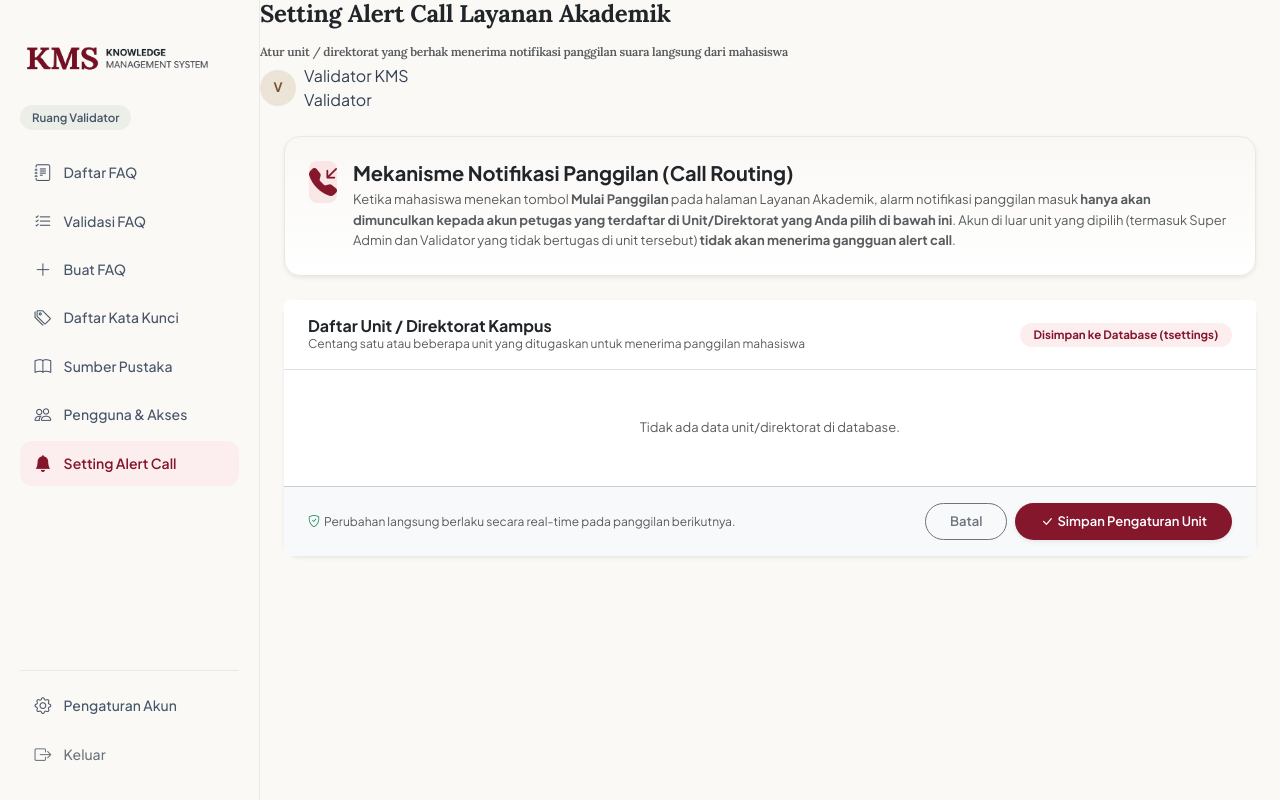
After one commit to theycallme-vid/knowms, a Laravel app: template resources/views/validator/pengaturan-alert-call.blade.php in a window 1280 px wide. The commit adds this page. Run offline with Laravel 12, Linux system fonts and the light colour scheme; the template is opened without the code that fills it, so the values that code supplies are empty.

Commit message:
Penambahan alert panggilan masuk, pengaturan call, dan pembaruan view untuk validator

```diff
--- a/resources/views/validator/buatfaq.blade.php
+++ b/resources/views/validator/buatfaq.blade.php
@@ -61,6 +61,10 @@
                 <a href="{{ route('validator.pengguna-akses') }}" class="nav-link-custom">
                     <i class="bi bi-people"></i>
                     <span>Pengguna &amp; Akses</span>
+                </a>
+                <a href="{{ route('validator.pengaturanAlertCall') }}" class="nav-link-custom">
+                    <i class="bi bi-bell-fill"></i>
+                    <span>Setting Alert Call</span>
                 </a>
             </nav>
         </div>
--- a/resources/views/validator/daftarFAQ.blade.php
+++ b/resources/views/validator/daftarFAQ.blade.php
@@ -255,6 +255,10 @@
                 <a href="{{ route('validator.pengguna-akses') }}" class="nav-link-custom">
                     <i class="bi bi-people"></i>
                     <span>Pengguna &amp; Akses</span>
+                </a>
+                <a href="{{ route('validator.pengaturanAlertCall') }}" class="nav-link-custom">
+                    <i class="bi bi-bell-fill"></i>
+                    <span>Setting Alert Call</span>
                 </a>
             </nav>
         </div>
@@ -1017,5 +1021,7 @@
     });
     @endif
 </script>
+
+
 </body>
 </html>
--- a/resources/views/validator/dashboard.blade.php
+++ b/resources/views/validator/dashboard.blade.php
@@ -76,6 +76,10 @@
                 <a href="{{ route('validator.pengguna-akses') }}" class="nav-link-custom">
                     <i class="bi bi-people"></i>
                     <span>Pengguna &amp; Akses</span>
+                </a>
+                <a href="{{ route('validator.pengaturanAlertCall') }}" class="nav-link-custom">
+                    <i class="bi bi-bell-fill"></i>
+                    <span>Setting Alert Call</span>
                 </a>
             </nav>
         </div>
@@ -608,8 +612,8 @@
         sidebar.classList.toggle('show');
         backdrop.classList.toggle('d-none');
     }
+</script>
 
 
-</script>
 </body>
 </html>
--- a/resources/views/validator/katakunci.blade.php
+++ b/resources/views/validator/katakunci.blade.php
@@ -61,6 +61,10 @@
                 <a href="{{ route('validator.pengguna-akses') }}" class="nav-link-custom">
                     <i class="bi bi-people"></i>
                     <span>Pengguna &amp; Akses</span>
+                </a>
+                <a href="{{ route('validator.pengaturanAlertCall') }}" class="nav-link-custom">
+                    <i class="bi bi-bell-fill"></i>
+                    <span>Setting Alert Call</span>
                 </a>
             </nav>
         </div>
--- /dev/null
+++ b/resources/views/validator/pengaturan-alert-call.blade.php
@@ -0,0 +1,346 @@
+<!DOCTYPE html>
+<html lang="id">
+<head>
+    <meta charset="UTF-8">
+    <meta name="viewport" content="width=device-width, initial-scale=1.0">
+    <title>Setting Alert Call - Ruang Validator | KMS</title>
+    <link rel="icon" type="image/png" sizes="512x512" href="{{ asset('images/logo/logo-head.png') }}">
+
+    <!-- Google Fonts: Plus Jakarta Sans & Lora -->
+    <link rel="preconnect" href="https://fonts.googleapis.com">
+    <link rel="preconnect" href="https://fonts.gstatic.com" crossorigin>
+    <link href="https://fonts.googleapis.com/css2?family=Lora:ital,wght@0,500;0,600;0,700;1,500;1,600&family=Plus+Jakarta+Sans:wght@400;500;600;700&display=swap" rel="stylesheet">
+
+    <!-- Bootstrap 5.3 CSS -->
+    <link href="https://cdn.jsdelivr.net/npm/bootstrap@5.3.3/dist/css/bootstrap.min.css" rel="stylesheet">
+    <link rel="stylesheet" href="https://cdn.jsdelivr.net/npm/bootstrap-icons@1.11.3/font/bootstrap-icons.min.css">
+
+    <!-- Data Entry & Validator Styles -->
+    <link rel="stylesheet" href="{{ asset('css/dataentry/style.css') }}">
+    <link rel="stylesheet" href="{{ asset('css/validator/style.css') }}">
+
+    <style>
+        .unit-card-select {
+            border: 1.5px solid #E2E8F0;
+            border-radius: 16px;
+            background: #FFFFFF;
+            padding: 1.25rem 1.5rem;
+            transition: all 0.2s ease;
+            cursor: pointer;
+            position: relative;
+        }
+
+        .unit-card-select:hover {
+            border-color: #85172C;
+            box-shadow: 0 8px 20px rgba(133, 23, 44, 0.06);
+            transform: translateY(-2px);
+        }
+
+        .unit-card-select.is-selected {
+            border-color: #85172C;
+            background: #FFFDFD;
+            box-shadow: 0 4px 14px rgba(133, 23, 44, 0.08);
+        }
+
+        .unit-checkbox {
+            width: 20px;
+            height: 20px;
+            accent-color: #85172C;
+            cursor: pointer;
+        }
+
+        .user-avatar-mini {
+            width: 30px;
+            height: 30px;
+            border-radius: 50%;
+            background: #F1F5F9;
+            color: #475569;
+            font-size: 0.72rem;
+            font-weight: 700;
+            display: inline-flex;
+            align-items: center;
+            justify-content: center;
+            border: 1px solid #CBD5E1;
+        }
+    </style>
+</head>
+<body>
+
+<div class="d-flex">
+    <!-- Sidebar Validator -->
+    <aside class="sidebar" id="sidebar">
+        <div>
+            <!-- KMS Brand Header -->
+            <div class="sidebar-brand">
+                <img src="{{ asset('images/logo/logo-KMS.png') }}" alt="Logo KMS - Knowledge Management System" class="sidebar-logo-img">
+            </div>
+
+            <!-- Role Badge -->
+            <div>
+                <span class="role-pill">Ruang Validator</span>
+            </div>
+
+            <!-- Navigation Links -->
+            <nav class="nav flex-column">
+                <a href="{{ route('validator.daftarFAQ') }}" class="nav-link-custom">
+                    <i class="bi bi-journal-text"></i>
+                    <span>Daftar FAQ</span>
+                </a>
+                <a href="{{ route('validator.validasiFAQ') }}" class="nav-link-custom">
+                    <i class="bi bi-list-check"></i>
+                    <span>Validasi FAQ</span>
+                </a>
+                <a href="{{ route('validator.buatfaq') }}" class="nav-link-custom">
+                    <i class="bi bi-plus-lg"></i>
+                    <span>Buat FAQ</span>
+                </a>
+                <a href="{{ route('validator.katakunci') }}" class="nav-link-custom">
+                    <i class="bi bi-tags"></i>
+                    <span>Daftar Kata Kunci</span>
+                </a>
+                <a href="{{ route('validator.sumberpustaka') }}" class="nav-link-custom">
+                    <i class="bi bi-book"></i>
+                    <span>Sumber Pustaka</span>
+                </a>
+                <a href="{{ route('validator.pengguna-akses') }}" class="nav-link-custom">
+                    <i class="bi bi-people"></i>
+                    <span>Pengguna &amp; Akses</span>
+                </a>
+                <a href="{{ route('validator.pengaturanAlertCall') }}" class="nav-link-custom active">
+                    <i class="bi bi-bell-fill"></i>
+                    <span>Setting Alert Call</span>
+                </a>
+            </nav>
+        </div>
+
+        <!-- Bottom Section of Sidebar -->
+        <div>
+            <hr class="sidebar-divider">
+            <a href="{{ route('validator.pengaturanAkun') }}" class="nav-link-custom">
+                <i class="bi bi-gear"></i>
+                <span>Pengaturan Akun</span>
+            </a>
+            <a href="javascript:void(0)" onclick="openLogoutModal()" class="nav-link-custom nav-link-logout text-secondary">
+                <i class="bi bi-box-arrow-right"></i>
+                <span>Keluar</span>
+            </a>
+        </div>
+    </aside>
+
+    <!-- Overlay Mobile -->
+    <div class="d-lg-none position-fixed top-0 start-0 w-100 h-100 bg-dark bg-opacity-25 d-none" id="sidebarBackdrop" onclick="toggleSidebar()"></div>
+
+    <!-- Main Content -->
+    <div class="main-content flex-grow-1">
+        <!-- Topbar Header -->
+        <header class="topbar">
+            <div class="d-flex align-items-center gap-3">
+                <button class="btn btn-sm btn-light d-lg-none" onclick="toggleSidebar()" aria-label="Toggle Sidebar">
+                    <i class="bi bi-list fs-5"></i>
+                </button>
+                <div class="page-title">
+                    <h1 class="h4 fw-bold mb-0 text-dark">Setting Alert Call Layanan Akademik</h1>
+                    <span class="text-muted fs-12">Atur unit / direktorat yang berhak menerima notifikasi panggilan suara langsung dari mahasiswa</span>
+                </div>
+            </div>
+
+            <!-- Profile Info -->
+            <div class="d-flex align-items-center gap-3">
+                <div class="user-profile d-flex align-items-center gap-2">
+                    <div class="avatar-circle">
+                        {{ strtoupper(substr(auth()->user()->nama ?? 'V', 0, 1)) }}
+                    </div>
+                    <div class="d-none d-md-block text-start">
+                        <div class="user-name">{{ auth()->user()->nama ?? 'Validator KMS' }}</div>
+                        <div class="user-role">Validator</div>
+                    </div>
+                </div>
+            </div>
+        </header>
+
+        <!-- Content Area -->
+        <div class="content-body p-4">
+            <!-- Alert Notifikasi -->
+            @if(session('success'))
+                <div class="alert alert-success alert-dismissible fade show border-0 rounded-3 shadow-sm d-flex align-items-center gap-2 mb-4" role="alert">
+                    <i class="bi bi-check-circle-fill fs-5 text-success"></i>
+                    <div>{{ session('success') }}</div>
+                    <button type="button" class="btn-close ms-auto" data-bs-dismiss="alert" aria-label="Close"></button>
+                </div>
+            @endif
+
+            @if($errors->any())
+                <div class="alert alert-danger alert-dismissible fade show border-0 rounded-3 shadow-sm d-flex align-items-center gap-2 mb-4" role="alert">
+                    <i class="bi bi-exclamation-triangle-fill fs-5 text-danger"></i>
+                    <div>
+                        @foreach($errors->all() as $err)
+                            <div>{{ $err }}</div>
+                        @endforeach
+                    </div>
+                    <button type="button" class="btn-close ms-auto" data-bs-dismiss="alert" aria-label="Close"></button>
+                </div>
+            @endif
+
+            <!-- Info Callout -->
+            <div class="card border-0 shadow-sm rounded-4 mb-4" style="background: linear-gradient(180deg, #FAF8F5 0%, #FFFFFF 100%); border: 1px solid #EDE7E1 !important;">
+                <div class="card-body p-4">
+                    <div class="d-flex align-items-start gap-3">
+                        <div class="rounded-3 p-2.5 bg-danger bg-opacity-10 text-danger flex-shrink-0" style="color: #85172C !important;">
+                            <i class="bi bi-telephone-inbound-fill fs-3"></i>
+                        </div>
+                        <div>
+                            <h2 class="h5 fw-bold text-dark mb-1">Mekanisme Notifikasi Panggilan (Call Routing)</h2>
+                            <p class="text-muted fs-13 mb-0" style="line-height: 1.6;">
+                                Ketika mahasiswa menekan tombol <strong>Mulai Panggilan</strong> pada halaman Layanan Akademik, alarm notifikasi panggilan masuk <strong>hanya akan dimunculkan kepada akun petugas yang terdaftar di Unit/Direktorat yang Anda pilih di bawah ini</strong>. Akun di luar unit yang dipilih (termasuk Super Admin dan Validator yang tidak bertugas di unit tersebut) <strong>tidak akan menerima gangguan alert call</strong>.
+                            </p>
+                        </div>
+                    </div>
+                </div>
+            </div>
+
+            <!-- Form Pengaturan Unit -->
+            <form action="{{ route('validator.pengaturanAlertCall.update') }}" method="POST">
+                @csrf
+
+                <div class="card border-0 shadow-sm rounded-4 mb-4">
+                    <div class="card-header bg-white py-3 px-4 border-bottom">
+                        <div class="d-flex align-items-center justify-content-between">
+                            <div>
+                                <h3 class="h6 fw-bold mb-0 text-dark">Daftar Unit / Direktorat Kampus</h3>
+                                <div class="text-muted fs-12 mt-0.5">Centang satu atau beberapa unit yang ditugaskan untuk menerima panggilan mahasiswa</div>
+                            </div>
+                            <span class="badge rounded-pill" style="background-color: #FCEEEF; color: #85172C; font-size: 0.72rem; padding: 0.4rem 0.85rem; font-weight: 700;">
+                                Disimpan ke Database (tsettings)
+                            </span>
+                        </div>
+                    </div>
+
+                    <div class="card-body p-4">
+                        <div class="row g-3">
+                            @forelse($direktorats as $dir)
+                                @php
+                                    $isSelected = in_array((int)$dir->id, $selectedUnitIds, true);
+                                    $userCount = $dir->users->count();
+                                @endphp
+                                <div class="col-md-6 col-xl-4">
+                                    <label class="unit-card-select w-100 d-block {{ $isSelected ? 'is-selected' : '' }}" for="unit_check_{{ $dir->id }}">
+                                        <div class="d-flex align-items-start justify-content-between mb-2">
+                                            <div class="d-flex align-items-center gap-2">
+                                                <input type="checkbox"
+                                                       name="unit_ids[]"
+                                                       value="{{ $dir->id }}"
+                                                       id="unit_check_{{ $dir->id }}"
+                                                       class="unit-checkbox"
+                                                       {{ $isSelected ? 'checked' : '' }}
+                                                       onchange="toggleCardSelected(this)">
+                                                <span class="fw-bold text-dark fs-14">{{ $dir->nama }}</span>
+                                            </div>
+                                            <span class="badge rounded-pill {{ $isSelected ? 'bg-danger text-white' : 'bg-light text-muted border' }}" style="font-size: 0.68rem;">
+                                                {{ $isSelected ? 'Aktif Menerima' : 'Tidak Aktif' }}
+                                            </span>
+                                        </div>
+
+                                        <!-- Informasi Staf di Unit Tersebut -->
+                                        <div class="mt-2 pt-2 border-top border-light fs-12 text-muted">
+                                            <div class="d-flex align-items-center justify-content-between mb-1.5">
+                                                <span>Total Petugas:</span>
+                                                <span class="fw-semibold text-dark">{{ $userCount }} Akun</span>
+                                            </div>
+                                            @if($userCount > 0)
+                                                <div class="d-flex flex-wrap gap-1 mt-1">
+                                                    @foreach($dir->users->take(3) as $usr)
+                                                        <span class="badge bg-light text-secondary border font-monospace" style="font-size: 0.7rem;" title="{{ $usr->email }} ({{ $usr->role->nama ?? 'Staff' }})">
+                                                            <i class="bi bi-person me-0.5"></i>{{ Str::limit($usr->nama, 14) }}
+                                                        </span>
+                                                    @endforeach
+                                                    @if($userCount > 3)
+                                                        <span class="badge bg-light text-muted border" style="font-size: 0.7rem;">+{{ $userCount - 3 }} lainnya</span>
+                                                    @endif
+                                                </div>
+                                            @else
+                                                <div class="text-warning fs-11 mt-1">
+                                                    <i class="bi bi-info-circle me-1"></i>Belum ada akun petugas di unit ini
+                                                </div>
+                                            @endif
+                                        </div>
+                                    </label>
+                                </div>
+                            @empty
+                                <div class="col-12 text-center py-4 text-muted fs-13">
+                                    Tidak ada data unit/direktorat di database.
+                                </div>
+                            @endforelse
+                        </div>
+                    </div>
+
+                    <div class="card-footer bg-light py-3 px-4 d-flex align-items-center justify-content-between">
+                        <span class="fs-12 text-muted">
+                            <i class="bi bi-shield-check text-success me-1"></i>Perubahan langsung berlaku secara real-time pada panggilan berikutnya.
+                        </span>
+                        <div class="d-flex gap-2">
+                            <a href="{{ route('validator.dashboard') }}" class="btn btn-outline-secondary px-4 py-2 fs-13 fw-semibold rounded-pill">
+                                Batal
+                            </a>
+                            <button type="submit" class="btn px-4 py-2 fs-13 fw-semibold text-white rounded-pill shadow-sm" style="background-color: #85172C;">
+                                <i class="bi bi-check-lg me-1"></i>Simpan Pengaturan Unit
+                            </button>
+                        </div>
+                    </div>
+                </div>
+            </form>
+        </div>
+    </div>
+</div>
+
+<!-- Modal Logout -->
+<div class="modal fade" id="logoutModal" tabindex="-1" aria-hidden="true">
+    <div class="modal-dialog modal-dialog-centered" style="max-width: 400px;">
+        <div class="modal-content border-0 rounded-4 shadow">
+            <div class="modal-body p-4 text-center">
+                <i class="bi bi-box-arrow-right text-danger fs-1 d-block mb-3"></i>
+                <h3 class="h5 fw-bold mb-2">Konfirmasi Keluar</h3>
+                <p class="text-muted fs-13 mb-4">Apakah Anda yakin ingin keluar dari Ruang Validator?</p>
+                <div class="d-flex gap-2">
+                    <button type="button" class="btn btn-light flex-fill rounded-pill py-2 fs-13" data-bs-dismiss="modal">Batal</button>
+                    <form action="{{ route('logout') }}" method="POST" class="flex-fill m-0">
+                        @csrf
+                        <button type="submit" class="btn btn-danger w-100 rounded-pill py-2 fs-13">Ya, Keluar</button>
+                    </form>
+                </div>
+            </div>
+        </div>
+    </div>
+</div>
+
+<!-- Bootstrap 5.3 JS Bundle -->
+<script src="https://cdn.jsdelivr.net/npm/bootstrap@5.3.3/dist/js/bootstrap.bundle.min.js"></script>
+
+<script>
+    function toggleCardSelected(cb) {
+        const card = cb.closest('.unit-card-select');
+        if (card) {
+            if (cb.checked) {
+                card.classList.add('is-selected');
+            } else {
+                card.classList.remove('is-selected');
+            }
+        }
+    }
+
+    function toggleSidebar() {
+        const sidebar = document.getElementById('sidebar');
+        const backdrop = document.getElementById('sidebarBackdrop');
+        if (sidebar) sidebar.classList.toggle('show');
+        if (backdrop) backdrop.classList.toggle('d-none');
+    }
+
+    function openLogoutModal() {
+        const modal = new bootstrap.Modal(document.getElementById('logoutModal'));
+        modal.show();
+    }
+</script>
+
+
+
+</body>
+</html>
--- a/resources/views/validator/pengaturanakun.blade.php
+++ b/resources/views/validator/pengaturanakun.blade.php
@@ -74,6 +74,10 @@
                 <a href="{{ route('validator.pengguna-akses') }}" class="nav-link-custom">
                     <i class="bi bi-people"></i>
                     <span>Pengguna &amp; Akses</span>
+                </a>
+                <a href="{{ route('validator.pengaturanAlertCall') }}" class="nav-link-custom">
+                    <i class="bi bi-bell-fill"></i>
+                    <span>Setting Alert Call</span>
                 </a>
             </nav>
         </div>
--- a/resources/views/validator/sumberpustaka.blade.php
+++ b/resources/views/validator/sumberpustaka.blade.php
@@ -61,6 +61,10 @@
                 <a href="{{ route('validator.pengguna-akses') }}" class="nav-link-custom">
                     <i class="bi bi-people"></i>
                     <span>Pengguna &amp; Akses</span>
+                </a>
+                <a href="{{ route('validator.pengaturanAlertCall') }}" class="nav-link-custom">
+                    <i class="bi bi-bell-fill"></i>
+                    <span>Setting Alert Call</span>
                 </a>
             </nav>
         </div>
--- a/resources/views/validator/validasiFAQ.blade.php
+++ b/resources/views/validator/validasiFAQ.blade.php
@@ -73,6 +73,10 @@
                 <a href="{{ route('validator.pengguna-akses') }}" class="nav-link-custom">
                     <i class="bi bi-people"></i>
                     <span>Pengguna &amp; Akses</span>
+                </a>
+                <a href="{{ route('validator.pengaturanAlertCall') }}" class="nav-link-custom">
+                    <i class="bi bi-bell-fill"></i>
+                    <span>Setting Alert Call</span>
                 </a>
             </nav>
         </div>
```
Also changed, not shown: resources/views/partials/admin-incoming-call-alert.blade.php (added, +211 -0 lines).
